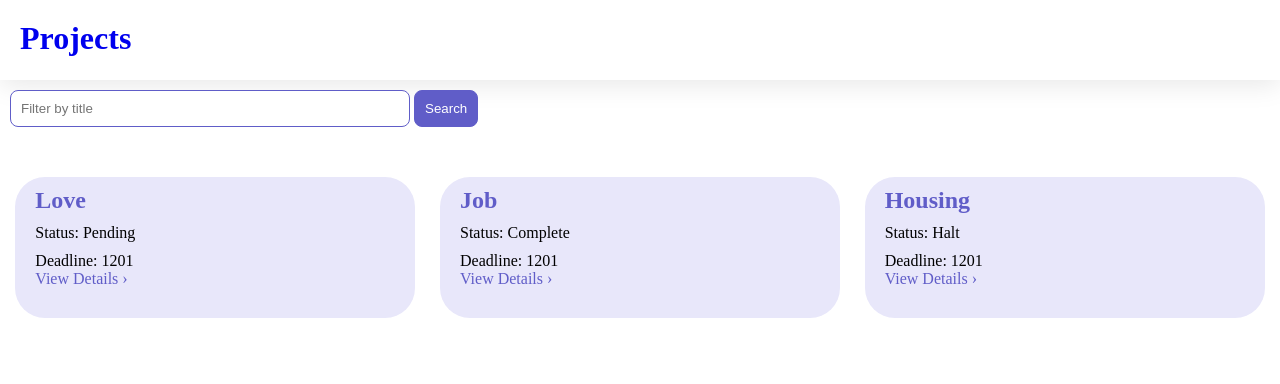
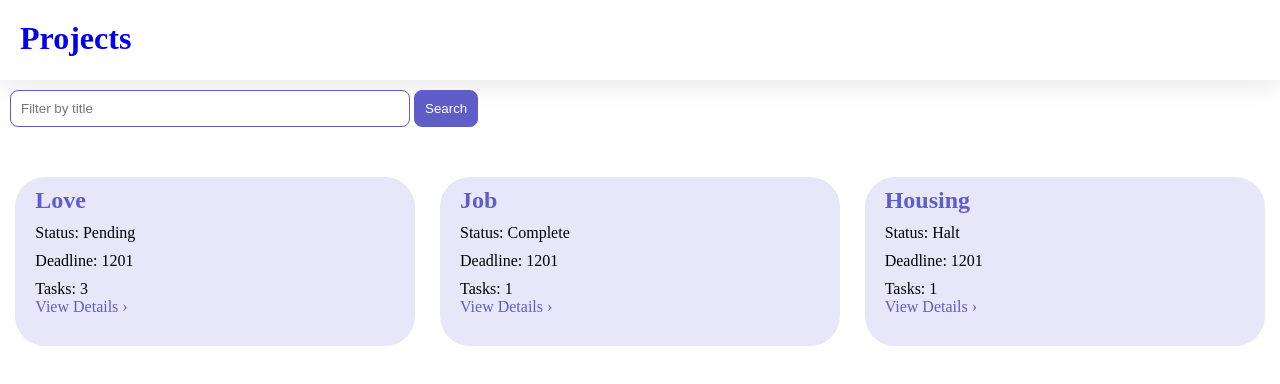
Before and after one commit to sebagb/TaskManager.Angular, an Angular app: page / in a window 1280 px wide. Shown: the top 384 px of the page. Built offline with nearby package versions, Linux system fonts and the light colour scheme.

Commit message:
Adapt ProjectInfo tasks field to be of type TaskInfo

```diff
--- a/src/app/project-detail/project-detail.html
+++ b/src/app/project-detail/project-detail.html
@@ -7,6 +7,6 @@
         </p>
     </section>
     <section>
-        <p>Tasks {{ project?.tasks }} </p>
+        <p>Tasks {{ project?.tasks?.length }} </p>
     </section>
 </article>
--- a/src/app/project-info.ts
+++ b/src/app/project-info.ts
@@ -1,7 +1,9 @@
+import { TaskInfo } from "./task-info";
+
 export interface ProjectInfo {
     id: string;
     deadline: number;
     status: string;
-    tasks: string;
+    tasks: TaskInfo[];
     title: string;
 }
--- a/src/app/project-preview/project-preview.html
+++ b/src/app/project-preview/project-preview.html
@@ -10,6 +10,10 @@
         Deadline:
         {{ projectPreview().deadline }}
     </p>
+    <p>
+        Tasks:
+        {{ projectPreview().tasks.length }}
+    </p>
     <a [routerLink]="['/details', projectPreview().id]">
         View Details
     </a>
--- a/src/app/project-service.ts
+++ b/src/app/project-service.ts
@@ -12,21 +12,24 @@ export class ProjectService {
       id: '111111',
       deadline: 1201,
       status: 'Pending',
-      tasks: '',
+      tasks: [
+        { id: '1a1a', projectId: '111111', title: 'Be', priority: 1 },
+        { id: '1b1b', projectId: '111111', title: 'Present', priority: 2 },
+        { id: '1c1c', projectId: '111111', title: 'Now', priority: 3 },],
       title: 'Love',
     },
     {
       id: '222222',
       deadline: 1201,
       status: 'Complete',
-      tasks: '',
+      tasks: [{ id: '2a2a', projectId: '222222', title: 'Work', priority: 2 }],
       title: 'Job',
     },
     {
       id: '333333',
       deadline: 1201,
       status: 'Halt',
-      tasks: '',
+      tasks: [{ id: '3a3a', projectId: '333333', title: 'Clean', priority: 1 }],
       title: 'Housing',
     }];
   }
```
